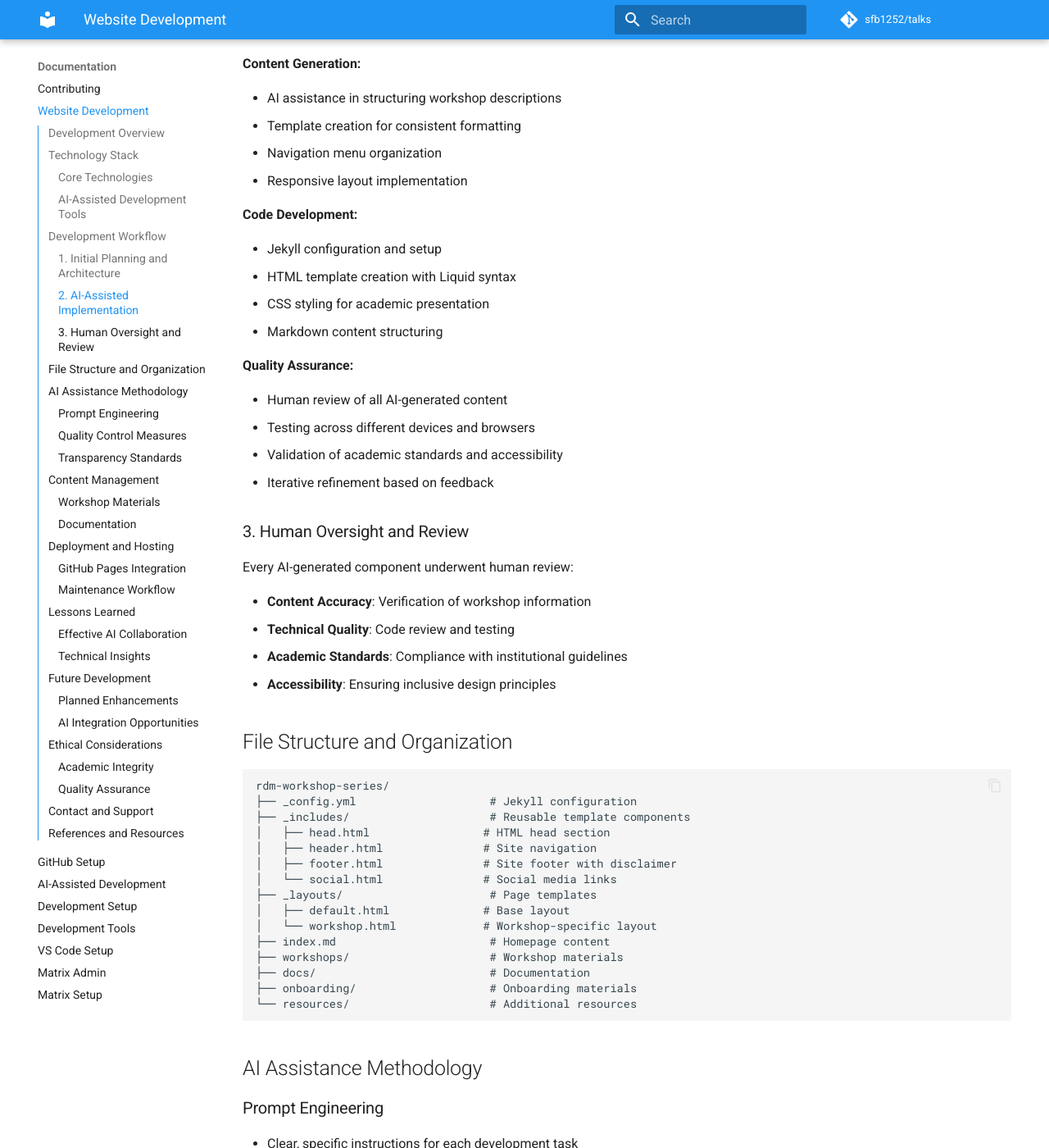
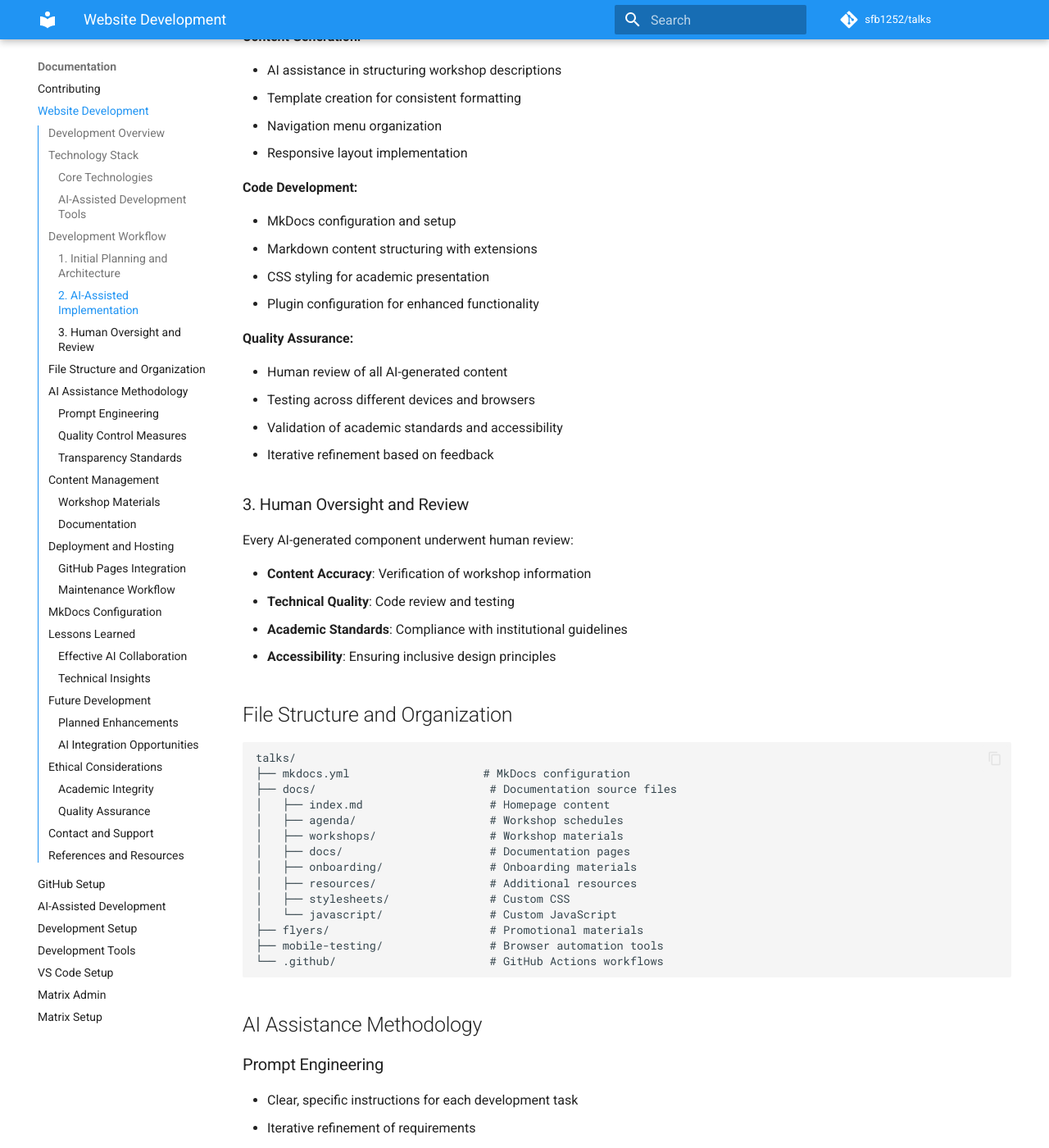
Before and after one commit to SFB1252/talks, an MkDocs documentation site: the page built from docs/website-development.md, in a window 1280 px wide and 1400 px high, scrolled down 1299 px. Shown: the whole window at 82% size. Built offline with MkDocs 1.6.1 and Material for MkDocs 9.7.7, drawn with Linux system fonts in a browser that asks for light colours; comment, search, counter and statistics services are not loaded; some of the changed text lies outside the part shown.

Commit message:
fix: Update documentation to reflect transition from Jekyll to MkDocs and clarify AI-assisted development tools

````diff
--- a/docs/website-development.md
+++ b/docs/website-development.md
@@ -1,32 +1,25 @@
 # Website Development Documentation
 
-This document provides a comprehensive overview of how this Research Data and
-Methods Workshop Series website was developed using AI-assisted tools and modern
-web development practices.
+This document provides a comprehensive overview of how this Research Data and Methods Workshop Series website was developed using AI-assisted tools and modern web development practices.
 
 ## Development Overview
 
-This Jekyll-based website was created through a collaborative process between
-human researchers and AI assistance, specifically using Claude Sonnet 4 via
-OpenRouter with the Cline development environment. This approach demonstrates
-how AI tools can be effectively integrated into academic web development while
-maintaining quality standards and transparency.
+This MkDocs-based website was created through a collaborative process between human researchers and AI assistance, specifically using Grok via xAI with the VS Code development environment. This approach demonstrates how AI tools can be effectively integrated into academic web development while maintaining quality standards and transparency.
 
 ## Technology Stack
 
 ### Core Technologies
 
-- **Static Site Generator**: Jekyll
-- **Markup Language**: Markdown with Liquid templating
-- **Styling**: CSS with responsive design principles
+- **Static Site Generator**: MkDocs
+- **Markup Language**: Markdown with Python-Markdown extensions
+- **Styling**: Material theme with custom CSS
 - **Hosting**: GitHub Pages
 - **Version Control**: Git/GitHub
 
 ### AI-Assisted Development Tools
 
-- **AI Model**: Claude Sonnet 4 (Anthropic)
-- **API Service**: OpenRouter
-- **Development Environment**: Cline (VS Code extension)
+- **AI Model**: Grok (xAI)
+- **Development Environment**: VS Code
 - **Human Oversight**: Continuous review and quality assurance
 
 ## Development Workflow
@@ -52,10 +45,10 @@
 
 **Code Development:**
 
-- Jekyll configuration and setup
-- HTML template creation with Liquid syntax
+- MkDocs configuration and setup
+- Markdown content structuring with extensions
 - CSS styling for academic presentation
-- Markdown content structuring
+- Plugin configuration for enhanced functionality
 
 **Quality Assurance:**
 
@@ -76,21 +69,20 @@
 ## File Structure and Organization
 
 ```
-rdm-workshop-series/
-├── _config.yml                    # Jekyll configuration
-├── _includes/                     # Reusable template components
-│   ├── head.html                 # HTML head section
-│   ├── header.html               # Site navigation
-│   ├── footer.html               # Site footer with disclaimer
-│   └── social.html               # Social media links
-├── _layouts/                      # Page templates
-│   ├── default.html              # Base layout
-│   └── workshop.html             # Workshop-specific layout
-├── index.md                       # Homepage content
-├── workshops/                     # Workshop materials
-├── docs/                          # Documentation
-├── onboarding/                    # Onboarding materials
-└── resources/                     # Additional resources
+talks/
+├── mkdocs.yml                    # MkDocs configuration
+├── docs/                          # Documentation source files
+│   ├── index.md                   # Homepage content
+│   ├── agenda/                    # Workshop schedules
+│   ├── workshops/                 # Workshop materials
+│   ├── docs/                      # Documentation pages
+│   ├── onboarding/                # Onboarding materials
+│   ├── resources/                 # Additional resources
+│   ├── stylesheets/               # Custom CSS
+│   └── javascript/                # Custom JavaScript
+├── flyers/                        # Promotional materials
+├── mobile-testing/                # Browser automation tools
+└── .github/                       # GitHub Actions workflows
 ```
 
 ## AI Assistance Methodology
@@ -122,7 +114,7 @@
 
 - Standardized README templates for each workshop
 - Consistent metadata and formatting
-- Integration with Jekyll's collection system
+- Integration with MkDocs navigation system
 - Easy addition of new workshops and materials
 
 ### Documentation
@@ -144,9 +136,19 @@
 ### Maintenance Workflow
 
 - Regular content updates through Git
-- Automated Jekyll builds
+- Automated MkDocs builds
 - Link checking and validation
 - Performance monitoring
+
+## MkDocs Configuration
+
+The site uses the Material theme with the following key features:
+
+- **Navigation**: Tabbed navigation with expandable sections
+- **Search**: Built-in search with suggestions and highlighting
+- **Code**: Syntax highlighting with line numbers and copy buttons
+- **Extensions**: Python-Markdown extensions for enhanced formatting
+- **Plugins**: Search functionality and other enhancements
 
 ## Lessons Learned
 
@@ -159,7 +161,8 @@
 
 ### Technical Insights
 
-- **Jekyll Benefits**: Excellent for academic content management
+- **MkDocs Benefits**: Excellent for documentation and academic content
+- **Material Theme**: Professional appearance with extensive customization
 - **Responsive Design**: Mobile-first approach ensures accessibility
 - **Performance**: Static sites provide fast, reliable user experience
 - **Maintainability**: Clear structure facilitates ongoing updates
@@ -206,14 +209,12 @@
 
 ## References and Resources
 
-- [Jekyll Documentation](https://jekyllrb.com/docs/)
+- [MkDocs Documentation](https://www.mkdocs.org/)
+- [Material Theme Documentation](https://squidfunk.github.io/mkdocs-material/)
 - [GitHub Pages Guide](https://docs.github.com/en/pages)
-- [Anthropic Claude Documentation](https://docs.anthropic.com/)
-- [OpenRouter API Documentation](https://openrouter.ai/docs)
+- [Python-Markdown Extensions](https://facelessuser.github.io/pymdown-extensions/)
 - [Academic Web Development Best Practices](https://www.w3.org/WAI/WCAG21/quickref/)
 
 ---
 
-_This documentation serves as a model for transparent AI-assisted academic web
-development and is part of the SFB 1252 "Prominence in Language" open science
-initiative._
+_This documentation serves as a model for transparent AI-assisted academic web development and is part of the SFB 1252 "Prominence in Language" open science initiative._
````
